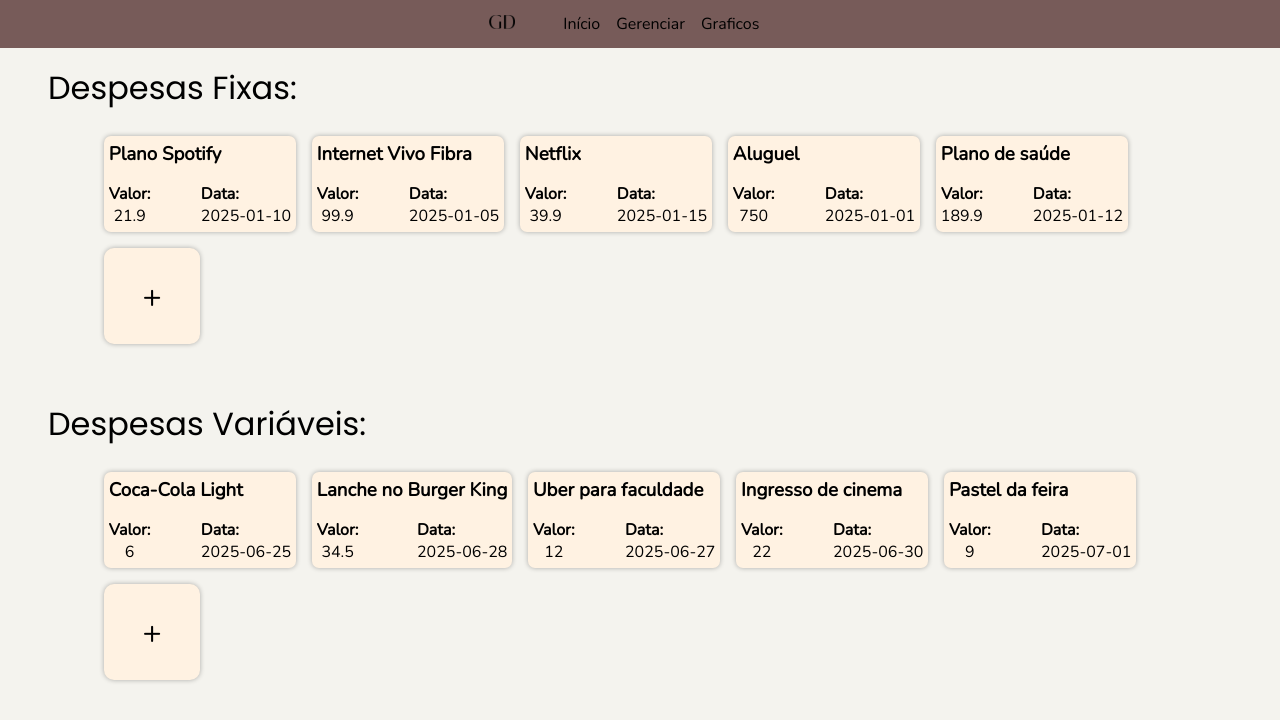
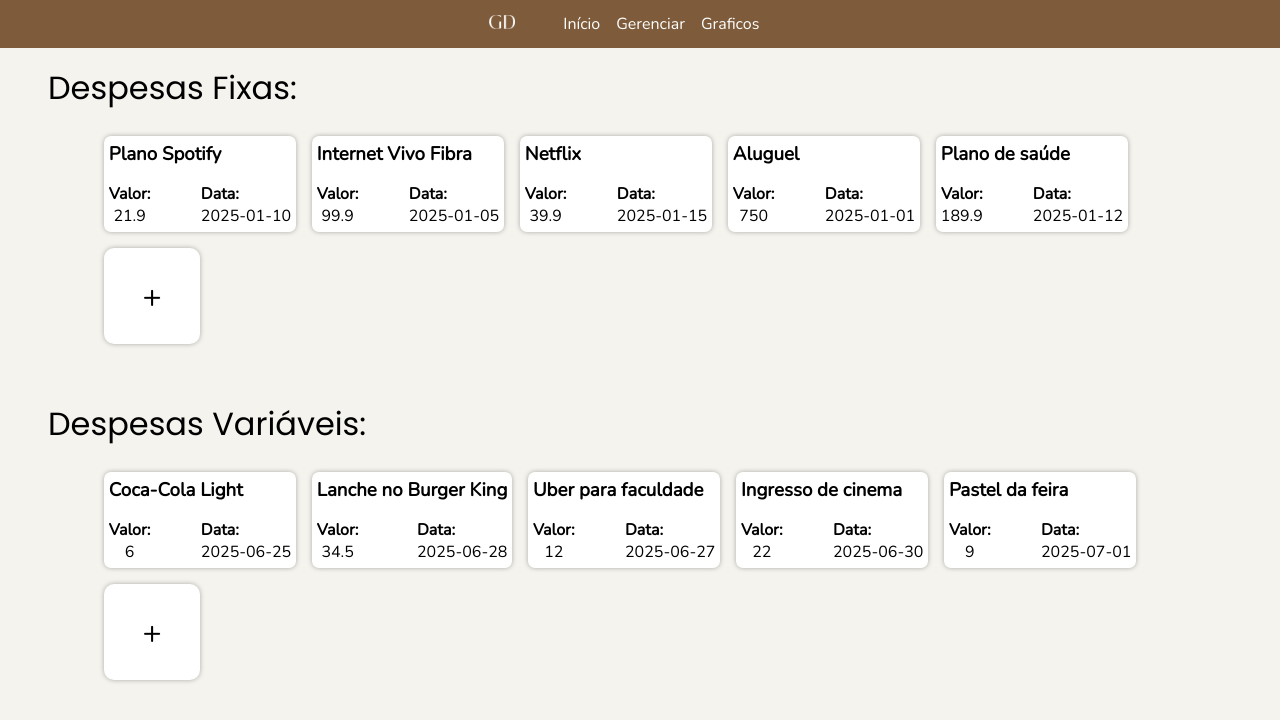
Before and after one commit to gustavonaida/Trabalho-DW2, a React (Vite) app: page / in a window 1280 px wide. Shown: the top 720 px of the page. Built offline with nearby package versions, Linux system fonts and the light colour scheme.

Commit message:
paleta de cor nova

```diff
--- a/src/css/DespesaItem.css
+++ b/src/css/DespesaItem.css
@@ -7,7 +7,7 @@
   display: flex;
   flex-direction: column;
   justify-content: space-between;
-  background-color: #fff2e2;
+  background-color: white;
   border-radius: 7px;
   box-shadow: 0px 0px 5px rgba(0, 0, 0, 0.3);
   transition: 0.3s;
--- a/src/css/Nav.css
+++ b/src/css/Nav.css
@@ -17,14 +17,15 @@
   display: flex;
   justify-content: center;
   align-items: center;
-  background-color: #775b59;
+  background-color: #7e5c3b;
   position: fixed;
+  z-index: 1;
   top: 0;
 }
 
 .link-nav {
   text-decoration: none;
-  color: black;
+  color: white;
   padding: 0.5rem;
   font-family: "Nunito";
   transition: 0.3s;
@@ -39,6 +40,7 @@
   height: 0.9rem;
   transition: 0.3s;
   cursor: pointer;
+  filter: invert(100%);
 }
 
 .logo :hover {
```
